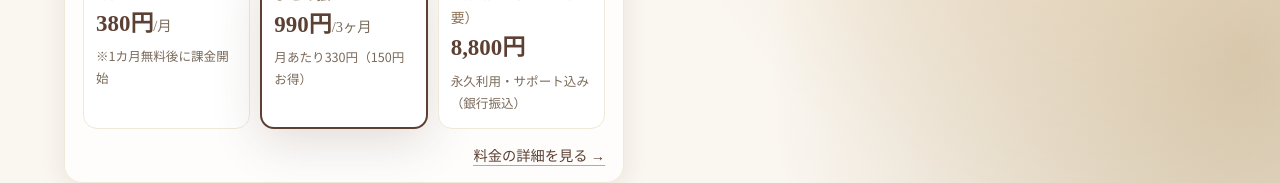
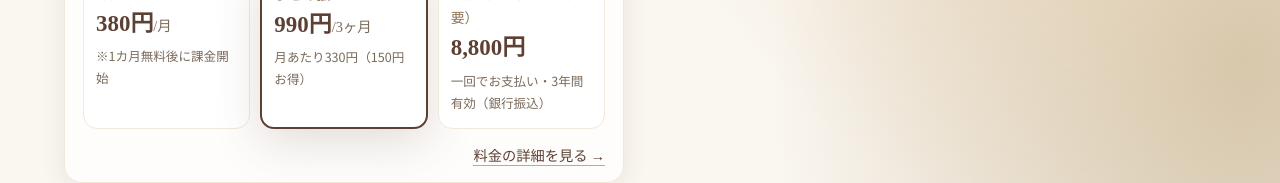
Before and after one commit to MitsunoriFukuchi692/life-memo-navi, a React (Vite) app in the folder frontend/: page / in a window 1280 px wide. Shown: the part 765-948 px from the top of the page. Built offline with nearby package versions, Linux system fonts and the light colour scheme; no server answers.

Commit message:
一括購入を3年間有効に修正

```diff
--- a/frontend/src/pages/LandingPage.tsx
+++ b/frontend/src/pages/LandingPage.tsx
@@ -367,7 +367,7 @@ export default function LandingPage() {
                   <div className="lp-top-price-num">
                     8,800円
                   </div>
-                  <div className="lp-top-price-note">永久利用・サポート込み（銀行振込）</div>
+                  <div className="lp-top-price-note">一回でお支払い・3年間有効（銀行振込）</div>
                 </a>
               </div>
               <div className="lp-top-pricing-foot">
@@ -614,9 +614,9 @@ export default function LandingPage() {
             <div className="lp-price-card">
               <div className="lp-price-name">一括購入（カード不要）</div>
               <div className="lp-price-num" style={{ fontSize: '2.2rem' }}>¥8,800</div>
-              <div className="lp-price-desc">発売記念価格</div>
+              <div className="lp-price-desc">一回でお支払い、3年間有効</div>
               <ul className="lp-price-feats">
-                {['永久利用', 'サポート込み', '銀行振込（カード不要）', 'ご家族への記録にもおすすめ', '不明点はメールで相談OK'].map((f, i) => <li key={i}>{f}</li>)}
+                {['3年間有効', 'サポート込み', '銀行振込（カード不要）', 'ご家族への記録にもおすすめ', '不明点はメールで相談OK'].map((f, i) => <li key={i}>{f}</li>)}
               </ul>
               <a href="mailto:mitsunorif@robostudy.jp?subject=%E3%83%A9%E3%82%A4%E3%83%95%E3%83%A1%E3%83%A2%E3%83%8A%E3%83%93%20%E4%B8%80%E6%8B%AC%E8%B3%BC%E5%85%A5%E5%B8%8C%E6%9C%9B&body=%E3%81%8A%E5%90%8D%E5%89%8D%EF%BC%9A%0D%0A%E3%83%A1%E3%83%BC%E3%83%AB%EF%BC%9A%0D%0A%E9%80%A3%E7%B5%A1%E5%85%88%EF%BC%88%E9%9B%BB%E8%A9%B1%EF%BC%89%EF%BC%9A%0D%0A%E3%80%90%E4%B8%80%E6%8B%AC%E8%B3%BC%E5%85%A5%208%2C800%E5%86%86%E3%80%91%E3%82%92%E5%B8%8C%E6%9C%9B%E3%81%97%E3%81%BE%E3%81%99%E3%80%82%0D%0A" className="lp-btn-secondary" style={{ width: '100%', justifyContent: 'center' }}>一括購入を相談する →</a>
             </div>
```
